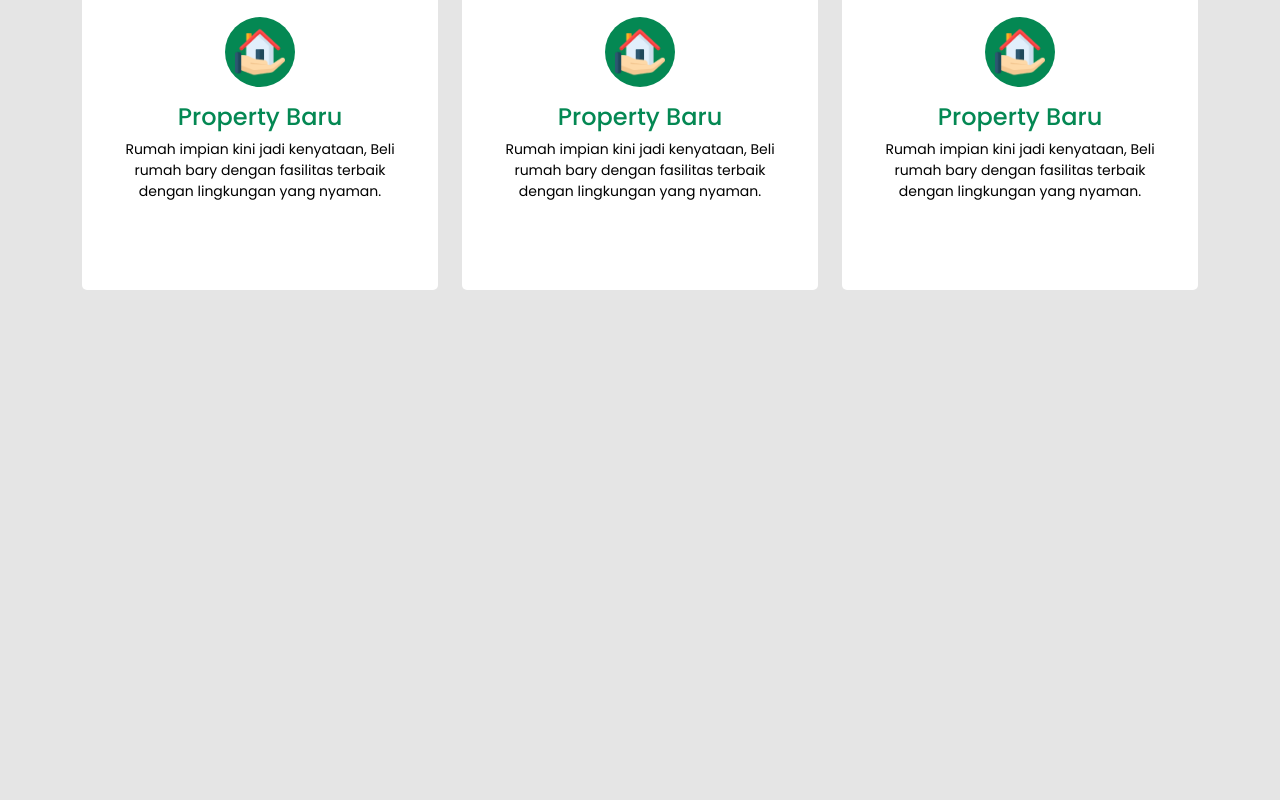
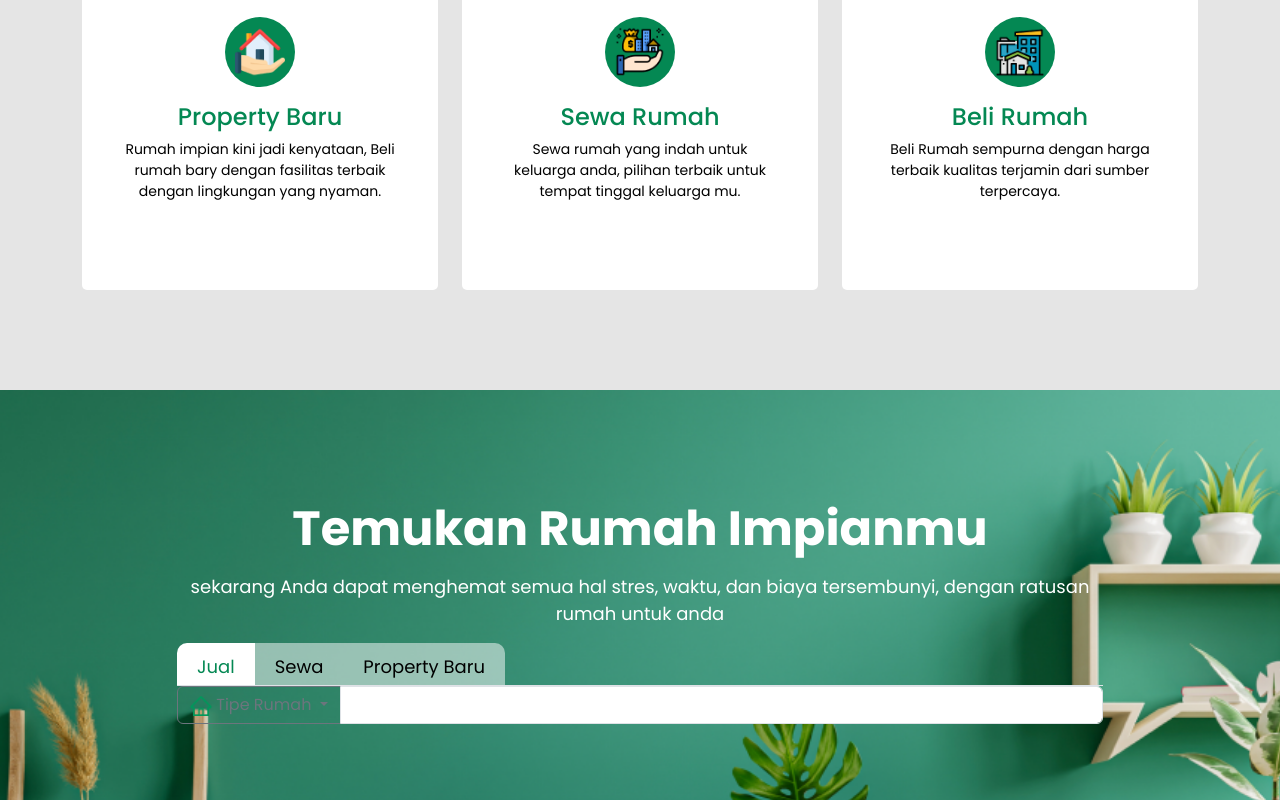
Before and after one commit to erzafotwer93-wq/project-RPL-B, a plain HTML site: page index.html in a window 1280 px wide. Shown: the part 1080-1880 px from the top of the page. Before the commit the page ends 1470 px from the top, so only its background shows below. Drawn offline with nearby package versions, Linux system fonts and the light colour scheme.

Commit message:
add tab search

```diff
--- a/index.html
+++ b/index.html
@@ -116,7 +116,12 @@
           <div class="col-md-4">
             <div class="card-layanan text-center">
               <div class="container-img position-relative mx-auto">
-                <img src="image/house 1.png" alt="" class="position-absolute top-50 start-50 translate-middle" height="50"/>
+                <img
+                  src="image/house 1.png"
+                  alt=""
+                  class="position-absolute top-50 start-50 translate-middle"
+                  height="50"
+                />
               </div>
               <h4 class="mt-3">Property Baru</h4>
               <p class="mt-2">
@@ -128,24 +133,34 @@
           <div class="col-md-4">
             <div class="card-layanan text-center">
               <div class="container-img position-relative mx-auto">
-                <img src="image/house 1.png" alt="" class="position-absolute top-50 start-50 translate-middle" height="50"/>
+                <img
+                  src="image/assets 1.png"
+                  alt=""
+                  class="position-absolute top-50 start-50 translate-middle"
+                  height="50"
+                />
               </div>
-              <h4 class="mt-3">Property Baru</h4>
+              <h4 class="mt-3">Sewa Rumah</h4>
               <p class="mt-2">
-                Rumah impian kini jadi kenyataan, Beli rumah bary dengan
-                fasilitas terbaik dengan lingkungan yang nyaman.
+                Sewa rumah yang indah untuk keluarga anda, pilihan terbaik untuk
+                tempat tinggal keluarga mu.
               </p>
             </div>
           </div>
           <div class="col-md-4">
             <div class="card-layanan text-center">
               <div class="container-img position-relative mx-auto">
-                <img src="image/house 1.png" alt="" class="position-absolute top-50 start-50 translate-middle" height="50"/>
+                <img
+                  src="image/town 1.png"
+                  alt=""
+                  class="position-absolute top-50 start-50 translate-middle"
+                  height="50"
+                />
               </div>
-              <h4 class="mt-3">Property Baru</h4>
+              <h4 class="mt-3">Beli Rumah</h4>
               <p class="mt-2">
-                Rumah impian kini jadi kenyataan, Beli rumah bary dengan
-                fasilitas terbaik dengan lingkungan yang nyaman.
+                Beli Rumah sempurna dengan harga terbaik kualitas terjamin dari
+                sumber terpercaya.
               </p>
             </div>
           </div>
@@ -155,6 +170,126 @@
 
     <!-- end section layanan -->
 
+    <!-- section temukan rumah -->
+    <section id="temukan-rumah">
+      <div class="container text-center">
+        <div class="row">
+          <div class="col-10 mx-auto">
+            <h1 class="tmk-rumah">Temukan Rumah Impianmu</h1>
+            <p class="sub-tmk-rmh mt-3">
+              sekarang Anda dapat menghemat semua hal stres, waktu, dan biaya
+              tersembunyi, dengan ratusan rumah untuk anda
+            </p>
+          </div>
+        </div>
+        <div class="row">
+          <div class="col-10 mx-auto">
+            <ul class="nav nav-tabs" id="myTab" role="tablist">
+              <li class="nav-item" role="presentation">
+                <button
+                  class="btn-tab jual active "
+                  id="home-tab"
+                  data-bs-toggle="tab"
+                  data-bs-target="#home-tab-pane"
+                  type="button"
+                  role="tab"
+                  aria-controls="home-tab-pane"
+                  aria-selected="true"
+                >
+                  Jual
+                </button>
+              </li>
+              <li class="nav-item" role="presentation">
+                <button
+                  class="btn-tab"
+                  id="profile-tab"
+                  data-bs-toggle="tab"
+                  data-bs-target="#profile-tab-pane"
+                  type="button"
+                  role="tab"
+                  aria-controls="profile-tab-pane"
+                  aria-selected="false"
+                >
+                  Sewa
+                </button>
+              </li>
+              <li class="nav-item" role="presentation">
+                <button
+                  class="btn-tab property"
+                  id="contact-tab"
+                  data-bs-toggle="tab"
+                  data-bs-target="#contact-tab-pane"
+                  type="button"
+                  role="tab"
+                  aria-controls="contact-tab-pane"
+                  aria-selected="false"
+                >
+                  Property Baru
+                </button>
+              </li>
+            </ul>
+            <div class="tab-content" id="myTabContent">
+              <div
+                class="tab-pane fade show active"
+                id="home-tab-pane"
+                role="tabpanel"
+                aria-labelledby="home-tab"
+                tabindex="0"
+              >
+                <div class="input-group mb-3">
+                  <button
+                    class="btn btn-outline-secondary dropdown-toggle"
+                    type="button"
+                    data-bs-toggle="dropdown"
+                    aria-expanded="false"
+                  >
+                   <img src="image/Vector.png" height="20" width="22" alt=""> Tipe Rumah
+                  </button>
+                  <ul class="dropdown-menu">
+                    <li><a class="dropdown-item" href="#">Action</a></li>
+                    <li>
+                      <a class="dropdown-item" href="#">Another action</a>
+                    </li>
+                    <li>
+                      <a class="dropdown-item" href="#">Something else here</a>
+                    </li>
+                    <li><hr class="dropdown-divider" /></li>
+                    <li>
+                      <a class="dropdown-item" href="#">Separated link</a>
+                    </li>
+                  </ul>
+                  <input
+                    type="text"
+                    class="form-control"
+                    aria-label="Text input with dropdown button"
+                  />
+                </div>
+              </div>
+              <div
+                class="tab-pane fade"
+                id="profile-tab-pane"
+                role="tabpanel"
+                aria-labelledby="profile-tab"
+                tabindex="0"
+              >
+                Jual rumah
+              </div>
+              <div
+                class="tab-pane fade"
+                id="contact-tab-pane"
+                role="tabpanel"
+                aria-labelledby="contact-tab"
+                tabindex="0"
+              >
+                Property baru
+              </div>
+            </div>
+          </div>
+        </div>
+      </div>
+    </section>
+    <!-- end section temukan rumah -->
+
     <script
       src="https://cdn.jsdelivr.net/npm/bootstrap@5.3.8/dist/js/bootstrap.bundle.min.js"
       integrity="sha384-FKyoEForCGlyvwx9Hj09JcYn3nv7wiPVlz7YYwJrWVcXK/BmnVDxM+D2scQbITxI"
--- a/style.css
+++ b/style.css
@@ -145,3 +145,53 @@ p{
 }
 /* end hover card */
 /* end layanan */
+
+/* style temukan rumah */
+#temukan-rumah{
+    height: 100vh;
+    background-image: url(image/interior\ green.png);
+    background-repeat: no-repeat;
+    background-size: cover;
+    background-position: center;
+    padding-top: 110px;
+}
+.tmk-rumah{
+    font-size: 48px;
+    font-weight: 700;
+    color:#fff ;
+}
+.sub-tmk-rmh{
+    font-size: 18px;
+    color: #fff;
+}
+
+
+.btn-tab{
+    height: 42px;
+    color: #000;
+    background-color: rgb(255,255,255, 0.5);
+    border:none;
+    padding: 10px 20px;
+    font-size: 18px;
+    font-weight: 400;
+}
+.jual{
+    border-radius: 10px 0 0 0;
+}
+.property{
+    border-radius: 0 10px 0 0;
+}
+
+.btn-tab.active{
+    height: 42px;
+    color:var(--pr-hijau);
+    background-color: #fff;
+    border:none;
+    padding: 10px 20px 10px 20px;
+    font-size: 18px;
+    font-weight: 400;
+
+    transition: all 0.3s ease-in;
+}
+
+/* end style  temukan rumah */
```
Also changed, not shown: image/Vector.png (added), image/interior green.png (added).
